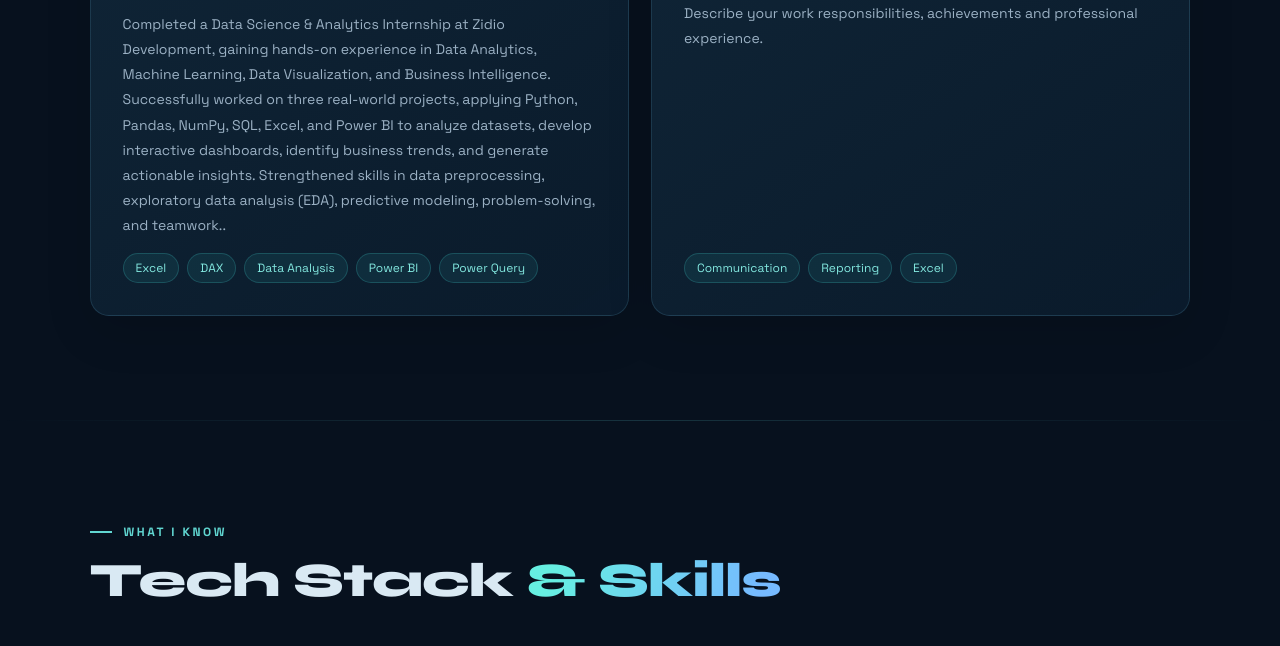
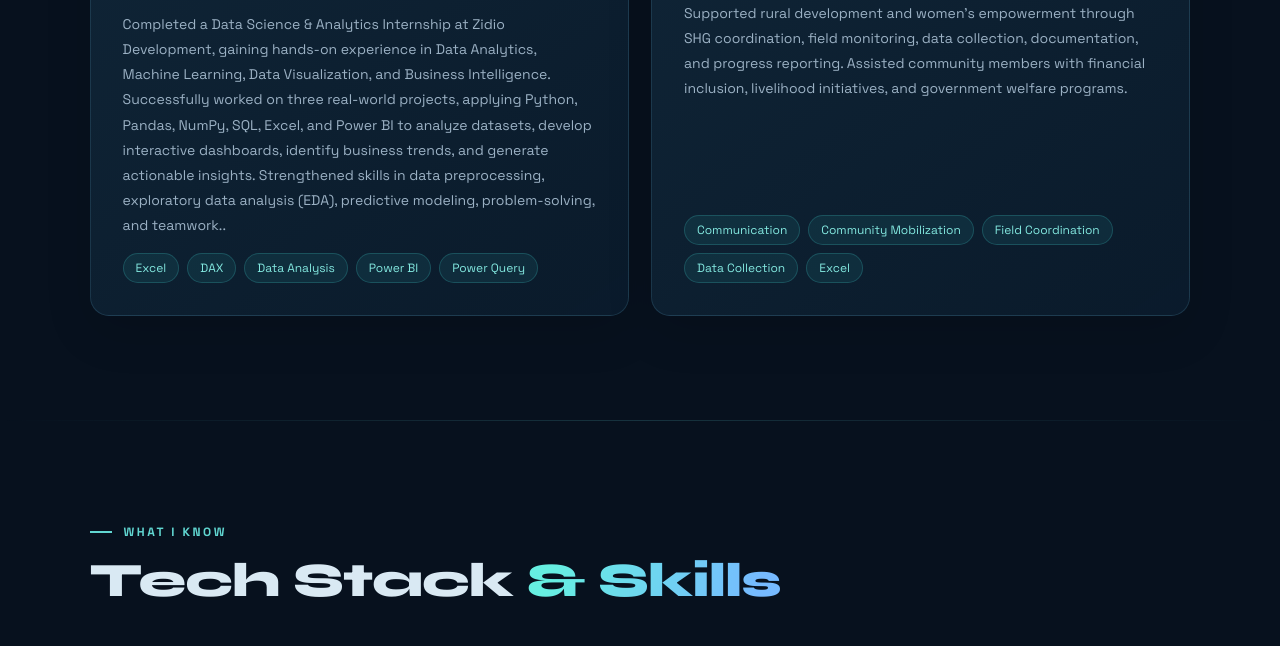
Before and after one commit to imshoaib21/my-portfolio, a plain HTML site: page index.html in a window 1280 px wide. Shown: the part 2306-2952 px from the top of the page. Drawn offline with Linux system fonts and the light colour scheme.

Commit message:
Update index.html

```diff
--- a/index.html
+++ b/index.html
@@ -308,13 +308,16 @@
       <h4>JEEVIKA,Rural Development of Bihar</h4>
 
       <p>
-        Describe your work responsibilities,
-        achievements and professional experience.
+        Supported rural development and women’s empowerment through SHG coordination, field monitoring, data collection,
+        documentation, and progress reporting. Assisted community members with financial inclusion, livelihood initiatives,
+        and government welfare programs.
       </p>
 
       <div class="experience-skills">
         <span>Communication</span>
-        <span>Reporting</span>
+        <span>Community Mobilization</span>
+        <span>Field Coordination</span>
+        <span>Data Collection</span>
         <span>Excel</span>
       </div>
 
```
